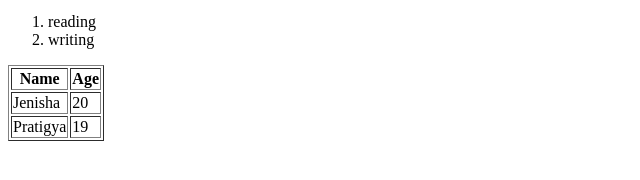
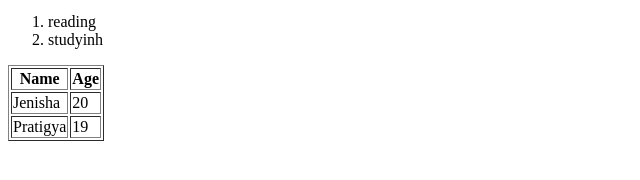
Before and after one commit to Karuna-storm/software, a plain HTML site: page vs code.html in a window 1280 px wide. Shown: the part 256-436 px from the top of the page, 0-640 px from the left. Drawn offline with Linux system fonts and the light colour scheme.

Commit message:
2nd commit

```diff
--- a/vs code.html
+++ b/vs code.html
@@ -16,7 +16,7 @@
     </ul>
     <ol>
         <li> reading</li>
-        <li>writing</li>
+        <li>studyinh</li>
     </ol>
     <table border="1">
     <tr>
```
